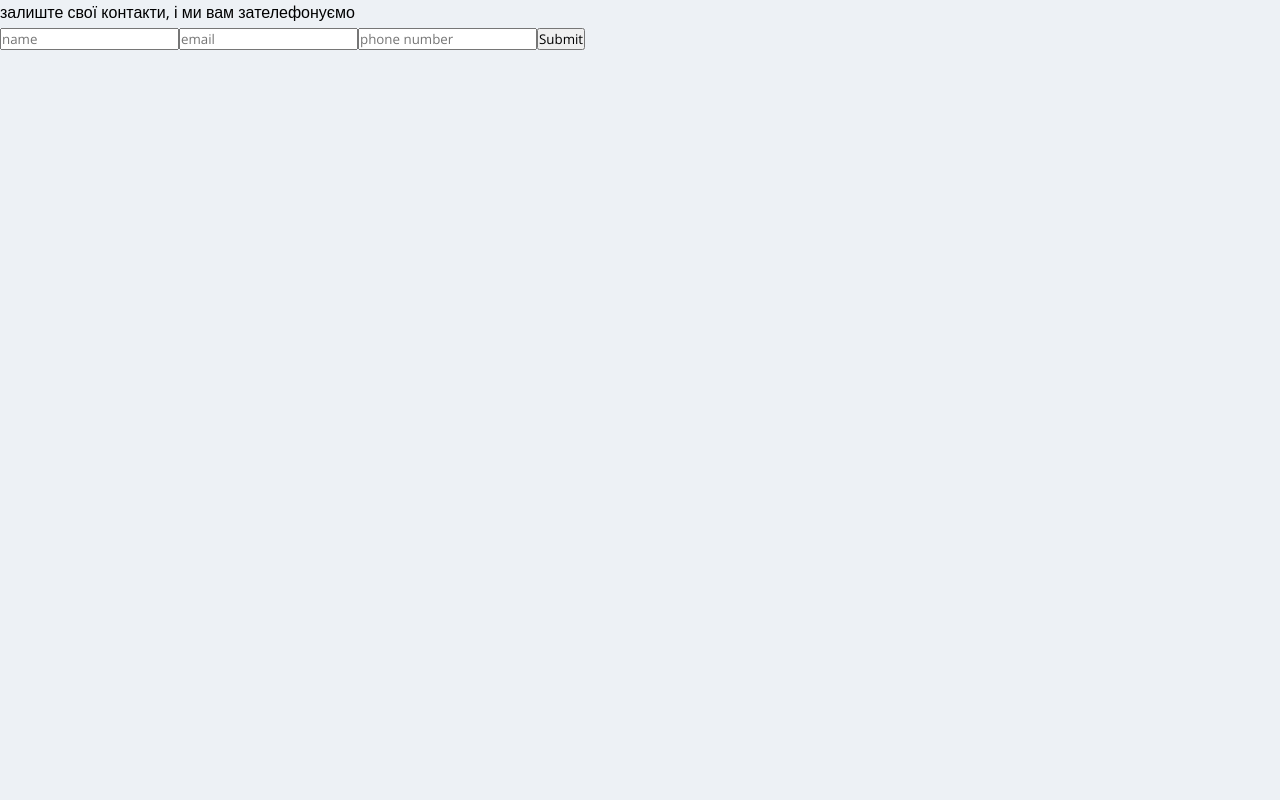
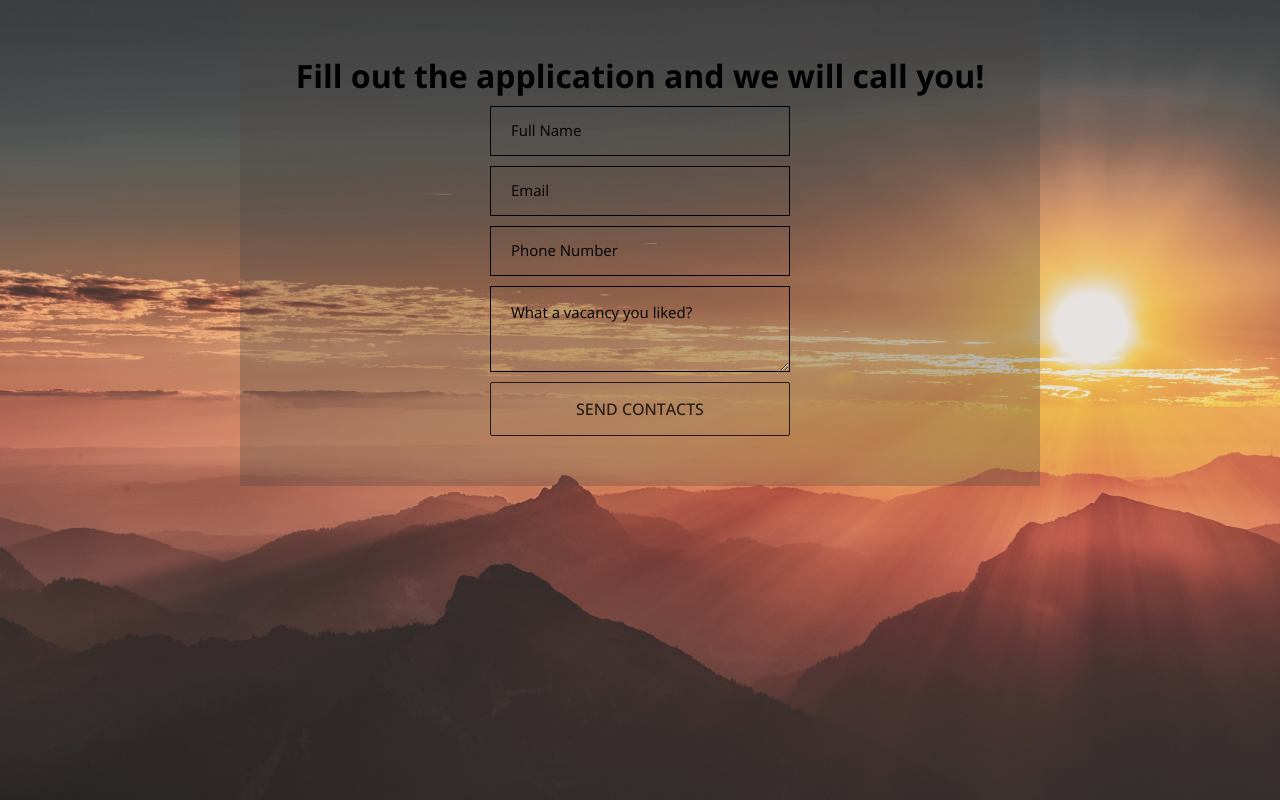
Before and after one commit to ArturHellpine/jobs-landind, a React (Create React App) app: page /contact in a window 1280 px wide. Built offline with nearby package versions, Linux system fonts and the light colour scheme.

Commit message:
add contact

```diff
--- a/package.json
+++ b/package.json
@@ -3,6 +3,7 @@
   "version": "0.1.0",
   "private": true,
   "dependencies": {
+    "@react-email/components": "0.0.12",
     "@testing-library/jest-dom": "^5.17.0",
     "@testing-library/react": "^13.4.0",
     "@testing-library/user-event": "^13.5.0",
@@ -10,6 +11,7 @@
     "gsap": "^3.12.4",
     "react": "^18.2.0",
     "react-dom": "^18.2.0",
+    "react-email": "1.10.0",
     "react-router-dom": "^6.21.0",
     "react-scripts": "5.0.1",
     "react-scroll": "^1.9.0",
--- a/src/components/FullVacancyModal.jsx
+++ b/src/components/FullVacancyModal.jsx
@@ -22,9 +22,11 @@ const FullVacancyModal = ({ visible, setVisible, vacancy }) => {
                 Salary - <span className='full_vacancy_salary'>{vacancy.salary}</span>
                 <div className='full_vacancy_text'>
                     {vacancy.text}
+                        <p>{vacancy.option1}</p>
+                        <p>{vacancy.option2}</p>
+                        <p>{vacancy.option3}</p>
+                        <p>{vacancy.option4}</p>
                 </div>
-                <p>{vacancy.option1}</p>
-                <p>{vacancy.option2}</p>
                 <button className='full_vacancy_button' onClick={() => navigate('/contact')}>Apply Now</button>
             </div>
         </div>
--- a/src/pages/ContactFormPage.jsx
+++ b/src/pages/ContactFormPage.jsx
@@ -2,13 +2,14 @@ import React from 'react';
 
 const ContactFormPage = () => {
     return (
-        <div>
-            залиште свої контакти, і ми вам зателефонуємо
-            <form>
-                <input type="text" placeholder='name'/>
-                <input type="email" placeholder='email'/>
-                <input type="text" placeholder='phone number'/>
-                <button>Submit</button>
+        <div className='contact_page'>
+            <form className='contacts_form'>
+                <h1>Fill out the application and we will call you!</h1>
+                <input className='input' type="text" placeholder='Full Name'/>
+                <input className='input' type="email" placeholder='Email'/>
+                <input className='input' type="text" placeholder='Phone Number'/>
+                <textarea className='input' name="" id="" cols="50" rows="3" placeholder='What a vacancy you liked?'></textarea>
+                <button className='submit_contact_btn button'>Send Contacts</button>
             </form>
         </div>
     );
--- a/src/styles/App.css
+++ b/src/styles/App.css
@@ -24,6 +24,7 @@ body {
     height: 100vh;
     background: url("../images/mount.jpg") center no-repeat;
     background-size: cover;
+    background-color: #4B433F;
 }
 
 .intro_inner {
@@ -239,7 +240,6 @@ body {
     height: 500px; /* or max-content and delete absolute in button*/
     border-radius: 5px;
     background-color: #edf1f5;
-    border: 1px solid white;
     margin: 10px 20px;
     padding: 20px;
     color: black;
@@ -314,6 +314,61 @@ body {
     border: 2px solid transparent;
 }
 
+.contact_page {
+    width: 100%;
+    height: 100vh;
+    background: url("../images/mount.jpg") center no-repeat;
+    background-size: cover;
+    background-color: #4B433F;
+}
+
+.contacts_form {
+    display: flex;
+    flex-direction: column;
+    justify-content: center;
+    align-items: center;
+    width: 100%;
+    max-width: 800px;
+    margin: 0 auto;
+    outline: none;
+    background: rgba(75, 67, 63, 0.3);
+    padding: 50px;
+}
+
+.input {
+    background: transparent;
+    border: 1px solid black;
+    width: 300px;
+    padding: 15px 20px;
+    margin: 5px 0;
+    outline: none;
+    color: black;
+}
+
+::placeholder {
+    color: black;
+    font-size: 15px;
+}
+
+.submit_contact_btn {
+    margin-top: 5px;
+    width: 300px;
+    background: transparent;
+    border: 1px solid black;
+    color: black;
+    font-size: 16px;
+    transition: 0.5s;
+    text-transform: uppercase;
+    font-weight: 500;
+}
+
+.submit_contact_btn:hover{
+    border: 1px solid transparent;
+    opacity: 1;
+    background: rgba(0, 0, 0, 0.3);
+    color: #edf1f5;
+}
+
 
 .footer {
     background: #313335;
```
Also changed, not shown: 1 other file (tests, documents, lock files or other folders).
